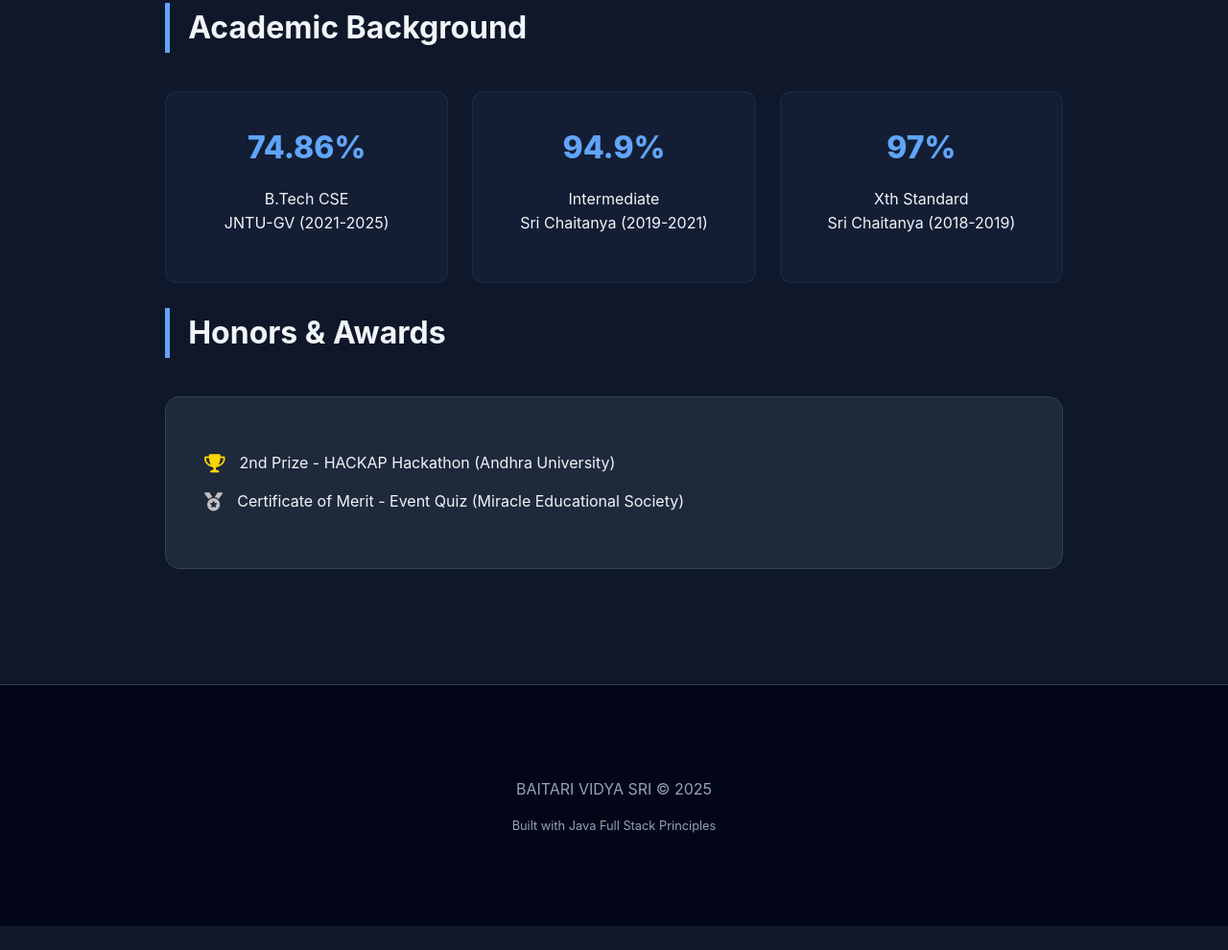
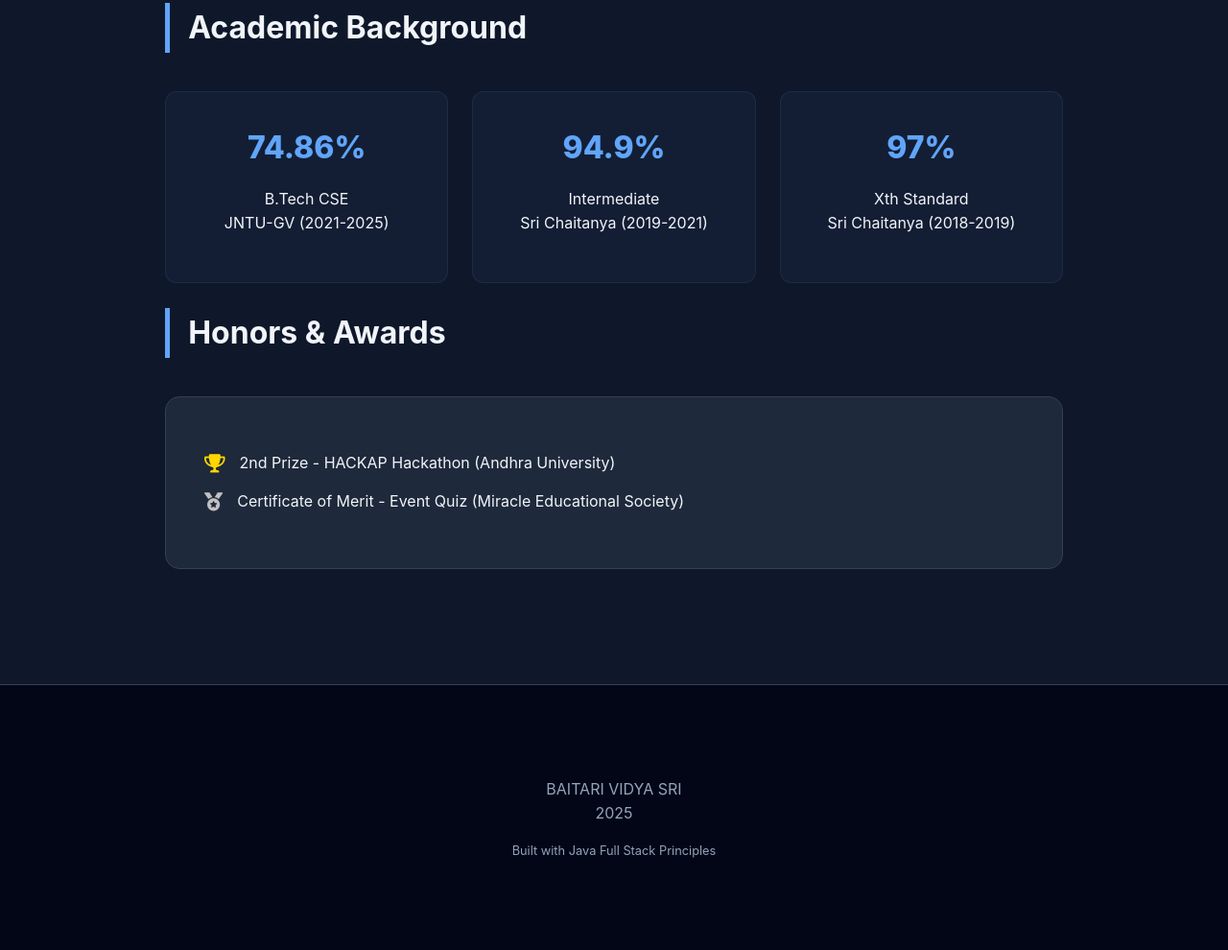
Before and after one commit to vs8554270/portfolio, a plain HTML site: page index.html in a window 1280 px wide. Shown: the part 3835-4825 px from the top of the page at 96% size. Before the commit the page ends 4800 px from the top, so only its background shows below. Drawn offline with Linux system fonts and the light colour scheme.

Commit message:
Update index.html

```diff
--- a/index.html
+++ b/index.html
@@ -185,9 +185,10 @@
 </div>
 
 <footer>
-    <p>BAITARI VIDYA SRI &copy; 2025 </p>
+    <p>BAITARI VIDYA SRI <br> 2025 </p>
     <p class="footer-note">Built with Java Full Stack Principles </p>
 </footer>
 <script src="script.js"></script>
 </body>
+
 </html>
```
